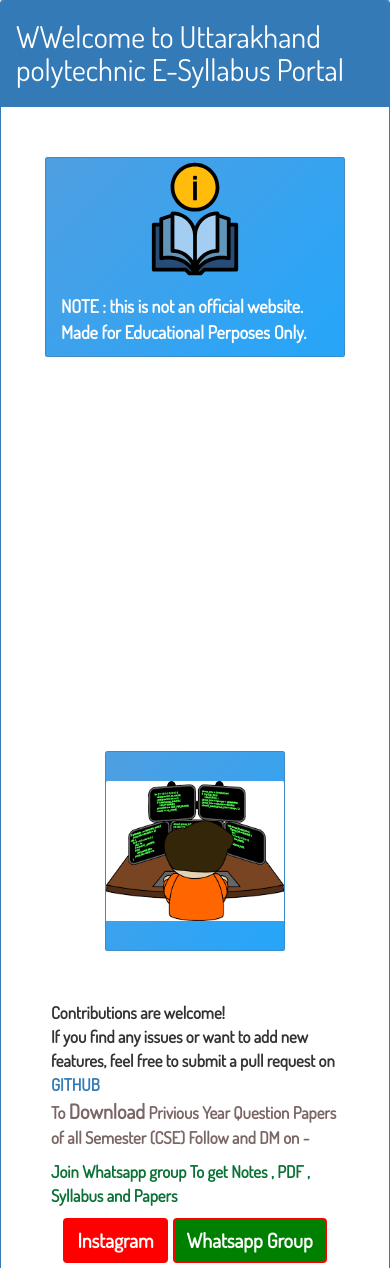
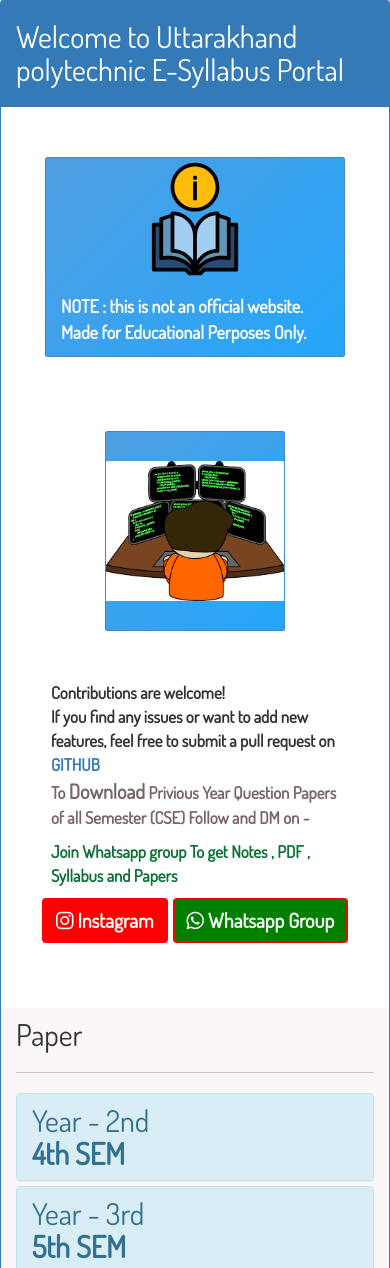
Before and after one commit to Sandeep-Petwal/syllabus.github.io, a plain HTML site: page index.html in a window 390 px wide. Shown: the top 1268 px of the page. Drawn offline with nearby package versions, Linux system fonts and the light colour scheme; no server answers; a web font is replaced by a local one.

Commit message:
quick fix for mobile

```diff
--- a/index.html
+++ b/index.html
@@ -41,7 +41,7 @@
 
             <div class="panel panel-primary top">
                 <div class="panel-heading">
-                    <h4>WWelcome to Uttarakhand polytechnic E-Syllabus Portal</h4>
+                    <h4>Welcome to Uttarakhand polytechnic E-Syllabus Portal</h4>
                 </div>
 
                 <marquee behavior="" direction=""></marquee>
@@ -130,9 +130,13 @@
                                 Join Whatsapp group To get Notes , PDF , Syllabus and Papers
                             </p>
                             <div class="bottons d-flex justify-content-center">
-                                <button class="btn in">Instagram</button>
-                                <button class="btn wa">Whatsapp Group</button>
-                            </div>
+                                <button class="btn in">
+                                    <i class="fa-brands fa-instagram"></i>
+                                    <a class="insta_text" href="https://www.instagram.com/sanju.petwal"  target="_blank" class="link">Instagram</a></button>
+                                <button class="btn wa">
+                                    <i class="fa-brands fa-whatsapp"></i>
+                                    <a class="insta_text" href="https://chat.whatsapp.com/DsxT9X97cn29XUHcHe7Xrp" target="_blank">Whatsapp Group</a></button>
+                                </div>
                     </div>
                 </div>
 
--- a/style.css
+++ b/style.css
@@ -47,6 +47,7 @@ body {
 
 .syllabus {
     margin-top: -450px;
+
 }
 
 .bottons {
@@ -83,29 +84,17 @@ body {
 li {
     font-family: monospace;
 }
-.insta{
-    color: rgb(123, 102, 102);
-    font-weight: bold;
-}
-.insta_text {
-    color: rgb(255, 254, 254);
-    font-weight: bold;
-}
 
-.insta_text:hover {
-    color: wheat;
-}
-
-.wa_text {
-    color: rgb(12, 113, 54);
-    font-weight: bold;
-}
 
 @media screen and (width <=500px) {
 
+    .pro {
+        margin-top: -470px !important;
+    }
     .blink{
         position: relative !important;
-        top: 20px !important;
+        /* top: 20px !important; */
+        visibility: hidden !important;
     }
     .syllabus {
         margin-top: -170px !important;
@@ -120,7 +109,6 @@ li {
     }
 
     .pro {
-        margin-top: -150px;
         visibility: visible;
     }
 
@@ -307,3 +295,23 @@ marquee {
     margin: 10px;
     visibility: visible;
 }
+
+
+/* buttons whatsapp and insta */
+.insta{
+    color: rgb(123, 102, 102);
+    font-weight: bold;
+}
+.insta_text {
+    color: rgb(255, 254, 254);
+    font-weight: bold;
+}
+
+.insta_text:hover {
+    color: wheat;
+}
+
+.wa_text {
+    color: rgb(12, 113, 54);
+    font-weight: bold;
+}
```
